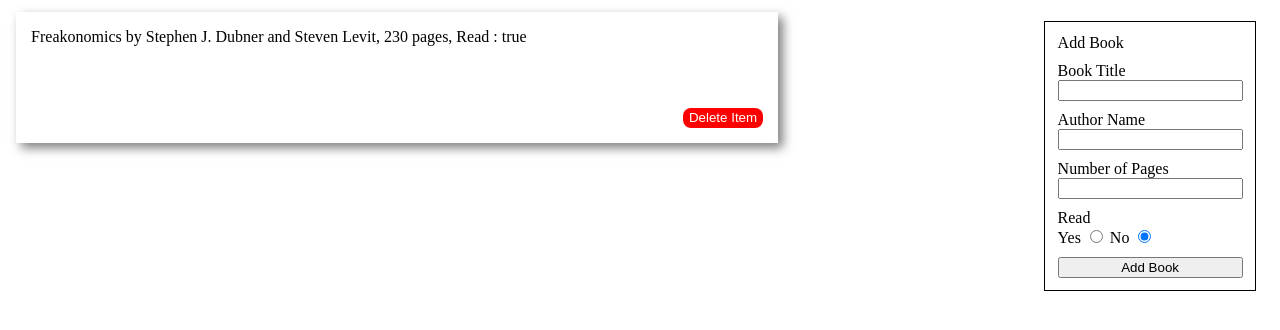
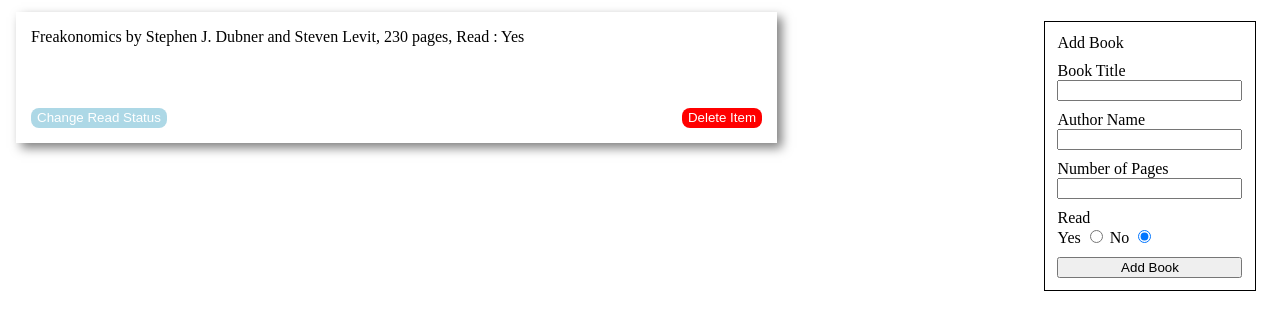
Before and after one commit to assiajsaad/library, a plain HTML site: page index.html in a window 1280 px wide. Shown: the part 56-386 px from the top of the page. Drawn offline with Linux system fonts and the light colour scheme.

Commit message:
Added toggle isRead button

```diff
--- a/script.js
+++ b/script.js
@@ -11,50 +11,65 @@ function Book(title, author, pages, isRead) {
 }
 
 function showBooks() {
-    let content = document.querySelector('.content');
-    let card = document.createElement('div');
-    card.className = 'card';
-    let cardText = document.createElement('div');
-    cardText.className = 'card-text';
-    let delBtn = document.createElement('button');
-    delBtn.className = 'btn-delete';
+  let content = document.querySelector(".content");
+  let card = document.createElement("div");
+  card.className = "card";
+  let cardText = document.createElement("div");
+  cardText.className = "card-text";
+  let delBtn = document.createElement("button");
+  delBtn.className = "btn-delete";
   delBtn.textContent = "Delete Item";
 
-
-
-
+  let btnToggleRead = document.createElement("button");
+  btnToggleRead.className = "btn-toggle-read";
+  btnToggleRead.textContent = "Change Read Status";
 
   myLibrary.map((book, index) => {
     cardText.textContent = book.info();
 
-    card.appendChild(cardText)
+    card.appendChild(cardText);
+
+    card.appendChild(btnToggleRead);
     card.appendChild(delBtn);
     content.appendChild(card);
-    delBtn.addEventListener('click',(index)=>{
+
+    // content.addEventListener("click", (event) => {
+    //   if (event.target.classList.contains(".btn-delete")) {
+    //     myLibrary.splice(index, 1);
+    //     delBtn.parentElement.remove();
+    //   } else if (event.target.classList.contains(".btn-toggle-read")) {
+    //     book.isRead = !book.isRead;
+    //   }
+    // });
+
+    delBtn.addEventListener('click',()=>{
         myLibrary.splice(index,1);
-        console.log(delBtn.parentElement.parentElement);
-        content.removeChild(delBtn.parentElement);
+        delBtn.parentElement.remove();
+
+    })
+    btnToggleRead.addEventListener('click',(event)=>{
+      const cardIndex = Array.from(content.children).indexOf(event.target.parentElement);
+      if(myLibrary[cardIndex].isRead === "Yes"){
+        myLibrary[cardIndex].isRead = 'No';
+      }else if (myLibrary[cardIndex].isRead === "No");{
+        myLibrary[cardIndex].isRead = 'Yes';
+      }
+      console.log(myLibrary[cardIndex].isRead);
       // showBooks();
     })
   });
 }
 
 function addBookToLibrary(title, author, pages, isRead) {
-  let book = new Book(
-    title,
-    author,
-    pages,
-    isRead
-  );
+  let book = new Book(title, author, pages, isRead);
 
   myLibrary.push(book);
 }
 
-
 let form = document.querySelector("#bookForm");
 
-form.addEventListener('submit',(event)=>{
-    let bookTitle = document.querySelector('#bookTitle').value;
+form.addEventListener("submit", (event) => {
+  let bookTitle = document.querySelector("#bookTitle").value;
   let author = document.querySelector("#author").value;
   let pages = document.querySelector("#pages").value;
   let isRead = document.querySelector('input[name="isRead"]:checked').value;
@@ -63,18 +78,26 @@ form.addEventListener('submit',(event)=>{
   event.preventDefault();
 });
 
+// let cardContainer = document.querySelector('.container');
+//   cardContainer.addEventListener('click', (event) => {
+//   if (event.target.classList.contains('delete-btn')) {
+//     const card = event.target.parentNode;
+//     const index = Array.from(cardContainer.children).indexOf(card);
+//     if (index !== -1) {
+//       cardsData.splice(index, 1);
+//       card.remove();
+//     }
+//   } else if(event.target.classList.contains('btn-toggle-read')) {
 
-
-
-
-
-
+//   }
+// });
 
 addBookToLibrary(
   "Freakonomics",
   "Stephen J. Dubner and Steven Levit",
   230,
-  true
+  'Yes'
 );
 
 showBooks();
+console.log(myLibrary);
--- a/style.css
+++ b/style.css
@@ -55,17 +55,21 @@ form input[type="button"] {
 .card {
     box-shadow: 5px 5px 10px rgba(0, 0, 0, 0.5);
     display: grid;
-    grid-template-rows: 1fr 1fr;
+    grid-template: 1fr 1fr /1fr 1fr;
+    grid-template-areas:
+    "text text"
+    "toggle delete"
+    ;
     padding: 2%;
     height: 100px;
 }
 
 .card-text {
-    grid-template-rows: 1;
+    grid-area: text;
 }
 
 .btn-delete {
-    grid-template-rows: 2;
+    grid-area: delete;
     justify-self: end;
     align-self: end;
     background-color: red;
@@ -74,3 +78,13 @@ form input[type="button"] {
     border-radius: 8px;
     height: 20px;
 }
+.btn-toggle-read {
+    grid-area: toggle;
+    justify-self: start;
+    align-self: end;
+    background-color: lightblue;
+    color: white;
+    border: none;
+    border-radius: 8px;
+    height: 20px;
+}
```
Lines whose indentation alone changed are shown as unchanged.
